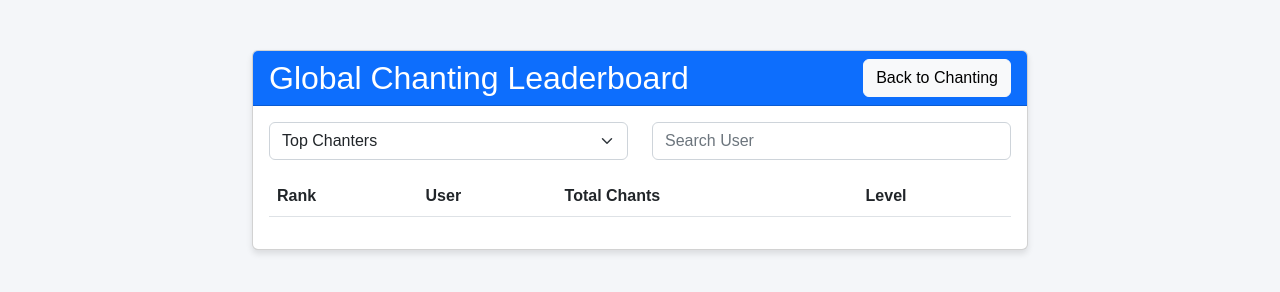
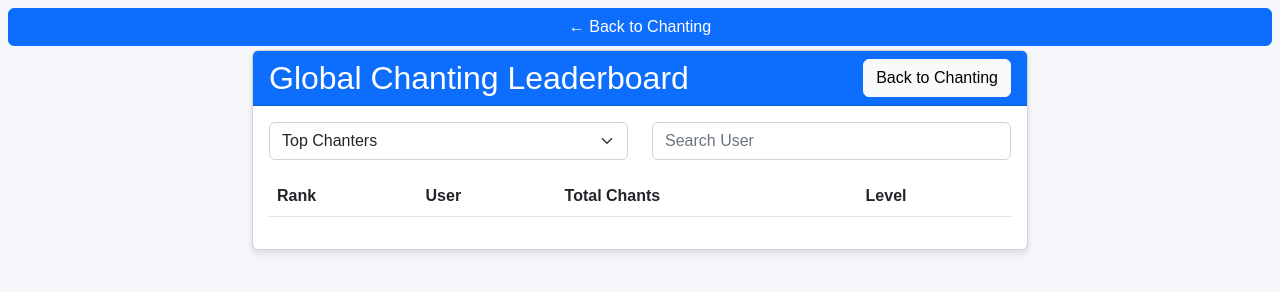
Before and after one commit to ozatechnologies/krishnachant, a plain HTML site: page leaderboard.html in a window 1280 px wide. Drawn offline with nearby package versions, Linux system fonts and the light colour scheme; no server answers.

Commit message:
Add files via upload

```diff
--- /dev/null
+++ b/global-navigation.js
@@ -0,0 +1,16 @@
+document.addEventListener('DOMContentLoaded', function() {
+    // Create a back to chanting button if it doesn't exist
+    if (!document.getElementById('backToChantingBtn')) {
+        var backButton = document.createElement('button');
+        backButton.id = 'backToChantingBtn';
+        backButton.className = 'btn btn-primary fixed-top m-2';
+        backButton.innerHTML = '← Back to Chanting';
+        backButton.style.zIndex = '1050';
+        backButton.addEventListener('click', function() {
+            window.location.href = 'index.html';
+        });
+
+        // Append to body, preferably near the top
+        document.body.insertBefore(backButton, document.body.firstChild);
+    }
+});
--- a/leaderboard.html
+++ b/leaderboard.html
@@ -83,7 +83,7 @@
     <!-- Firebase SDK -->
     <script src="https://www.gstatic.com/firebasejs/8.10.0/firebase-app.js"></script>
     <script src="https://www.gstatic.com/firebasejs/8.10.0/firebase-database.js"></script>
-
+    <script src="global-navigation.js"></script>
     <script>
         // Initialize Firebase with secure configuration
         var firebaseConfig = window.getFirebaseConfig();
```
Also changed, not shown: global-chanting.html (added, +15 -0 lines), mantra-jaap.html (+1 -1 lines).
